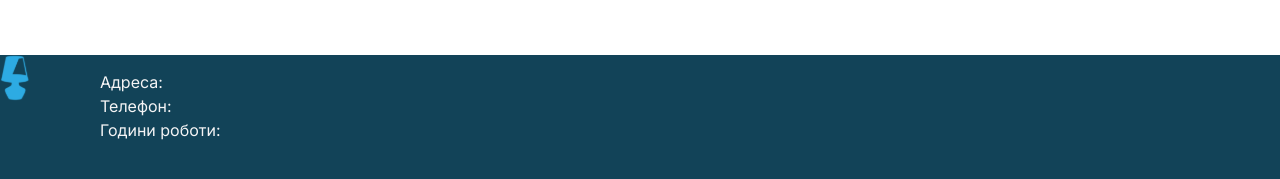
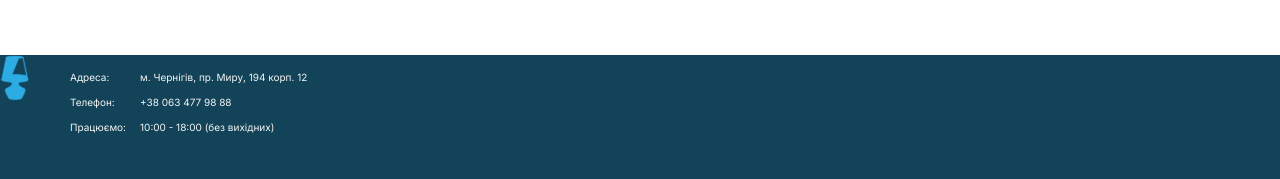
Before and after one commit to NatalyKrvch/svit-svitla-app, a React (Vite) app: page / in a window 1280 px wide. Shown: the part 585-764 px from the top of the page. Built offline with nearby package versions, Linux system fonts and the light colour scheme; no server answers.

Commit message:
making adaptation for footer

```diff
--- a/src/components/Footer/Footer.jsx
+++ b/src/components/Footer/Footer.jsx
@@ -6,6 +6,8 @@ import {
   LogoWrapper,
   InformationContainer,
   TextWrapper,
+  StyledSpan,
+  StyledAdress,
 } from "./FooterStyled";
 
 function Footer() {
@@ -18,9 +20,34 @@ function Footer() {
             <img src="src/images/Logo/logo.svg" alt="logo" />
           </LogoWrapper>
           <InformationContainer>
-            <TextWrapper>Адреса:</TextWrapper>
-            <TextWrapper>Телефон:</TextWrapper>
-            <TextWrapper>Години роботи:</TextWrapper>
+            <TextWrapper>
+              <StyledSpan>Адреса:</StyledSpan>
+              <StyledAdress>м. Чернігів, пр. Миру, 194 корп. 12 </StyledAdress>
+            </TextWrapper>
+            <TextWrapper>
+              <StyledSpan>Телефон:</StyledSpan>
+              <StyledAdress>+38 063 477 98 88</StyledAdress>
+            </TextWrapper>
+            <TextWrapper>
+              <StyledSpan>Працюємо:</StyledSpan>
+              <StyledAdress>10:00 - 18:00 (без вихідних)</StyledAdress>
+            </TextWrapper>
+
+            {/* <TextWrapper>
+              <TextWrapper>Адреса:</TextWrapper>
+              <TextWrapper>м. Чернігів, пр. Миру, 194 корп. 12</TextWrapper>
+            </TextWrapper>
+            <TextWrapper>
+              <TextWrapper>Телефон:</TextWrapper>
+              <TextWrapper>+38 063 477 98 88</TextWrapper>
+            </TextWrapper>
+            <TextWrapper>
+              <TextWrapper>Працюємо:</TextWrapper>
+              <TextWrapper>10:00 - 18:00 (без вихідних)</TextWrapper>
+            </TextWrapper>
+            <TextWrapper>
+              <TextWrapper>Автори веб-сервісу</TextWrapper>
+            </TextWrapper> */}
           </InformationContainer>
         </FooterWrapper>
       </StyledFooter>
--- a/src/components/Footer/FooterStyled.js
+++ b/src/components/Footer/FooterStyled.js
@@ -4,7 +4,7 @@ export const StyledFooter = styled.footer`
     background-color: var(--dark-blue);
     margin: 20px 0 0 0;
 
-    @media screen and (min-width: 300px) and (max-width: 767px) {
+    @media screen and (max-width: 767px) {
         height: 152px;
     }
 
@@ -24,7 +24,7 @@ export const FooterWrapper = styled.div`
 export const LogoWrapper = styled.div`
     position: absolute;
 
-    @media screen and (min-width: 300px) and (max-width: 767px) {
+    @media screen and (max-width: 767px) {
         height: 48px;
         width: 48px;
         top: 15px;
@@ -36,7 +36,7 @@ export const LogoWrapper = styled.div`
 export const InstaWrapper = styled.div`
     position: absolute;
 
-    @media screen and (min-width: 300px) and (max-width: 767px) {
+    @media screen and (max-width: 767px) {
         height: 48px;
         width: 48px;
         left: 15px;
@@ -45,14 +45,31 @@ export const InstaWrapper = styled.div`
 `
 export const InformationContainer = styled.div`
     position: absolute;
-    left: 100px;
+    left: 70px;
     top: 15px;
+    color: var(--light-blue);
     display: flex;
-    flex-direction: column;
-    color: var(--light-blue);
+    flex-flow: column wrap;
+    gap: 10px;
+    font-family: Inter;
+    font-weight: 400;
+    font-size: 10px;
 `
 export const TextWrapper = styled.div`
     display: flex;
-    justify-content: space-between;
+    justify-content: flex-start;
+    flex-wrap: nowrap;
 
 `
+export const StyledSpan = styled.span`
+    height: 15px;
+    min-width: 70px;
+    font-family: Inter;
+    font-weight: 400;
+    font-size: 10px;
+`
+
+export const StyledAdress = styled.address`
+    margin: 0;
+    font-style: normal;
+`
--- a/src/hooks/useMediaRules.jsx
+++ b/src/hooks/useMediaRules.jsx
@@ -2,7 +2,7 @@ import { useMediaQuery } from "react-responsive";
 
 export const useMediaRules = () => {
   const isMobile = useMediaQuery({
-    query: "(min-width: 300px) and (max-width: 767px)",
+    query: "(max-width: 767px)",
   });
   const isTablet = useMediaQuery({
     query: "(min-width: 768px) and (max-width: 1279px)",
```
